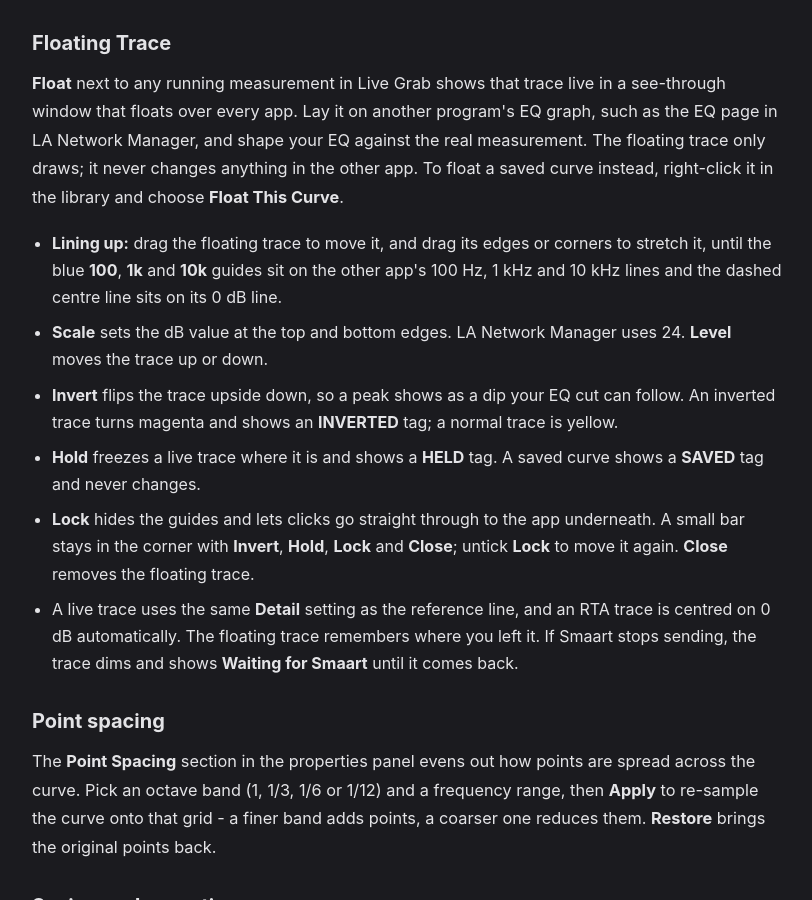
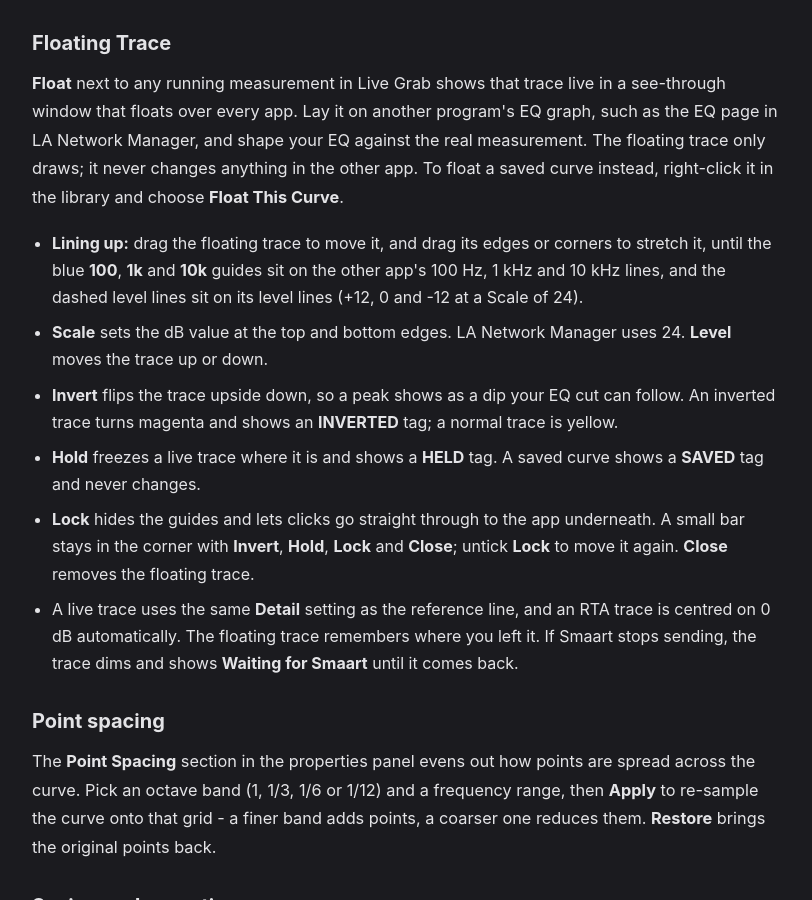
Before and after one commit to BSKapps/bskapps.github.io, a Jekyll site: the page built from articles/target-trace-guide/index.html, in a window 1280 px wide and 900 px high, scrolled down 3730 px. Shown: the whole window, without its empty margins (232-1044 px from the left). Built offline with Jekyll 4.4.1, drawn with Linux system fonts in a browser that asks for light colours.

Commit message:
Target Trace guide: level guides for lining up the height

```diff
--- a/_data/guides/target-trace-guide.json
+++ b/_data/guides/target-trace-guide.json
@@ -190,7 +190,7 @@
         {
           "type": "bullets",
           "items": [
-            "**Lining up:** drag the floating trace to move it, and drag its edges or corners to stretch it, until the blue **100**, **1k** and **10k** guides sit on the other app's 100 Hz, 1 kHz and 10 kHz lines and the dashed centre line sits on its 0 dB line.",
+            "**Lining up:** drag the floating trace to move it, and drag its edges or corners to stretch it, until the blue **100**, **1k** and **10k** guides sit on the other app's 100 Hz, 1 kHz and 10 kHz lines, and the dashed level lines sit on its level lines (+12, 0 and -12 at a Scale of 24).",
             "**Scale** sets the dB value at the top and bottom edges. LA Network Manager uses 24. **Level** moves the trace up or down.",
             "**Invert** flips the trace upside down, so a peak shows as a dip your EQ cut can follow. An inverted trace turns magenta and shows an **INVERTED** tag; a normal trace is yellow.",
             "**Hold** freezes a live trace where it is and shows a **HELD** tag. A saved curve shows a **SAVED** tag and never changes.",
```
